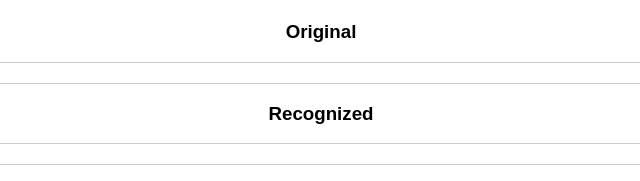
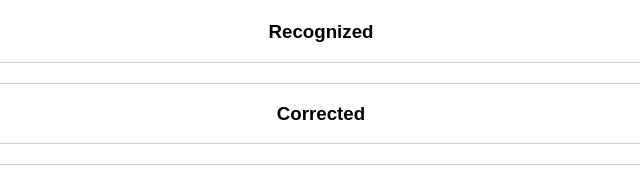
Before and after one commit to KaatCAIBXL/traductionimpact3, a plain HTML site: page frontend/index.html in a window 1280 px wide. Shown: the part 339-520 px from the top of the page, 319-959 px from the left. Drawn offline with Linux system fonts and the light colour scheme.

Commit message:
Update index.html

```diff
--- a/frontend/index.html
+++ b/frontend/index.html
@@ -117,12 +117,12 @@
   <button id="pause" disabled>⏸️ pause ⏸️</button>
   <button id="stop" disabled>⏹️ stop ⏹️</button>
 
-  <!-- Stapelbare tekstcontainers -->
-    <h3>Original</h3>
+
+    <h3>Recognized</h3>
     <div id="orig" style="max-height: 200px; overflow-y: auto; border: 1px solid #ccc; padding: 10px;"></div>
 
-  <h3>Recognized</h3>
-  <div id="transcript" style="max-height: 200px; overflow-y: auto; border: 1px solid #ccc; padding: 10px;"></div>
+    <h3>Corrected</h3>
+    <div id="transcript" style="max-height: 200px; overflow-y: auto; border: 1px solid #ccc; padding: 10px;"></div>
 
     <h3>Translation</h3>
     <div id="trans" style="max-height: 200px; overflow-y: auto; border: 1px solid #ccc; padding: 10px;"></div>
```
